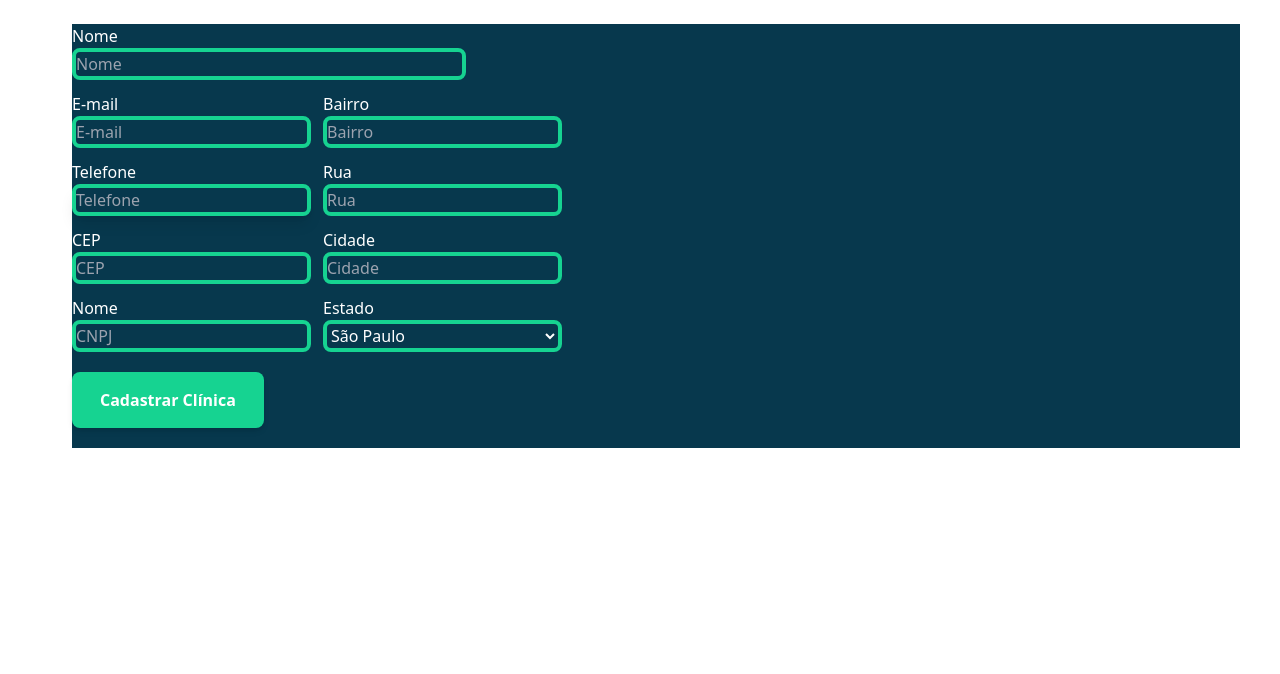
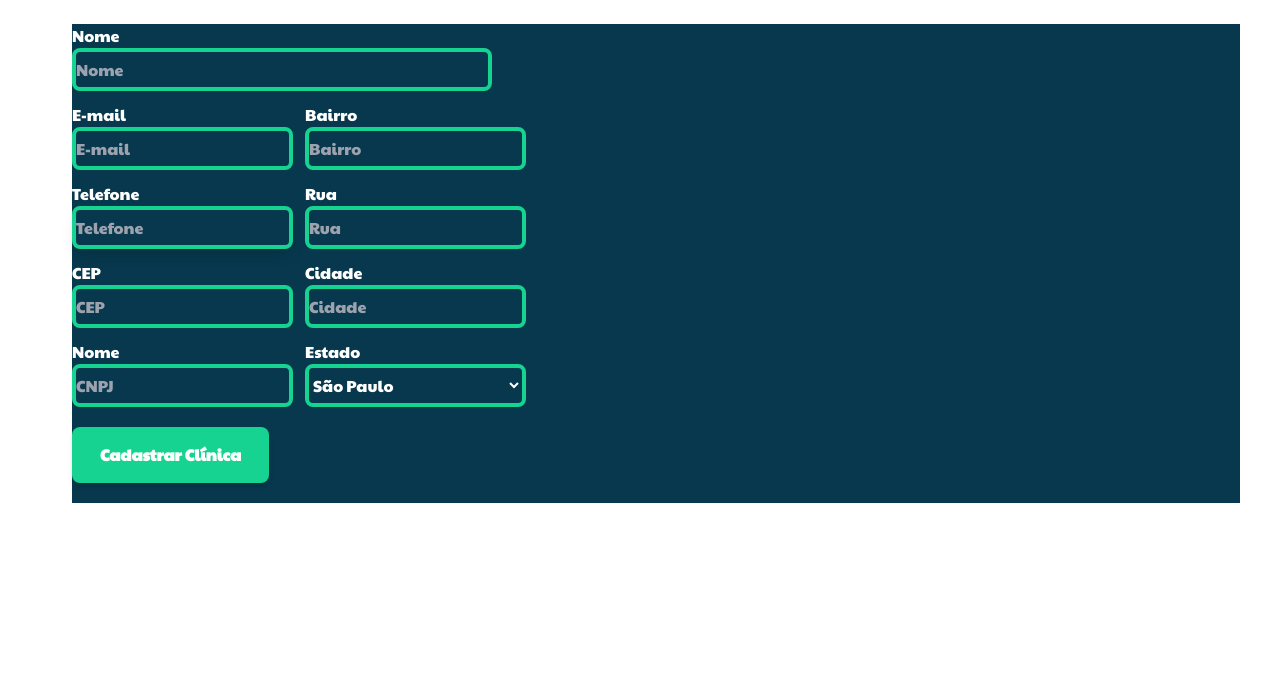
Before and after one commit to Acolhe/primeiro-ano, a plain HTML site: page Site/index.html in a window 1280 px wide. Shown: the part 126-800 px from the top of the page. Drawn offline with nearby package versions, Linux system fonts and the light colour scheme.

Commit message:
Algumas alterações no formse adição de fonte

```diff
--- a/Site/index.html
+++ b/Site/index.html
@@ -25,8 +25,14 @@
     </style>
     <title>Acolhe</title>
     <link rel="stylesheet" href="styles.css" />
+    <link rel="preconnect" href="https://fonts.googleapis.com" />
+    <link rel="preconnect" href="https://fonts.gstatic.com" crossorigin />
+    <link
+      href="https://fonts.googleapis.com/css2?family=Be+Vietnam+Pro&family=Paytone+One&display=swap"
+      rel="stylesheet"
+    />
   </head>
-  <body class="font-sans">
+  <body class="font-paytonone">
     <header
       class="justify-between px-3 w-full bg-[#124E69] flex justify-content align-center"
     >
@@ -48,7 +54,7 @@
 
     <main class="p-10 ml-8">
       <section class="bg-[#07384D]">
-        <form action="#" class="text-white">
+        <form action="#" class="text-white bg-[#07384D]">
           <fieldset onsubmit="handlesubmit">
             <div class="flex flex-col">
               <label for="nome">Nome</label>
@@ -58,7 +64,7 @@
                 type="text"
                 id="nome"
                 name="nome"
-                class="bg-transparent border-4 rounded-lg border-[#16D391] mb-3 w-[24.6rem]"
+                class="bg-transparent border-4 rounded-lg border-[#16D391] mb-3 w-[26.27rem] h-[2.688em]"
                 placeholder="Nome"
               />
             </div>
@@ -73,7 +79,7 @@
                     placeholder="E-mail"
                     id="e-mail"
                     name="e-mail"
-                    class="bg-transparent border-4 rounded-lg border-[#16D391]"
+                    class="bg-transparent border-4 rounded-lg border-[#16D391] h-[2.688em]"
                   />
                 </div>
 
@@ -81,7 +87,7 @@
                   <label for="telefone">Telefone</label>
                   <input
                     required
-                    class="bg-transparent shadow-lg border-4 rounded-lg border-[#16D391]"
+                    class="bg-transparent shadow-lg border-4 rounded-lg border-[#16D391] h-[2.688em]"
                     type="tel"
                     id="telefone"
                     placeholder="Telefone"
@@ -97,7 +103,7 @@
                     name="cep"
                     maxlenght="8"
                     placeholder="CEP"
-                    class="bg-transparent border-4 rounded-lg border-[#16D391]"
+                    class="bg-transparent border-4 rounded-lg border-[#16D391] h-[2.688em]"
                   />
                 </div>
 
@@ -109,7 +115,7 @@
                     name="cnpj"
                     id="cnpj"
                     placeholder="CNPJ"
-                    class="bg-transparent border-4 rounded-lg border-[#16D391]"
+                    class="bg-transparent border-4 rounded-lg border-[#16D391] h-[2.688em]"
                   />
                 </div>
               </div>
@@ -123,7 +129,7 @@
                     id="bairro"
                     name="bairro"
                     placeholder="Bairro"
-                    class="bg-transparent border-4 rounded-lg border-[#16D391]"
+                    class="bg-transparent border-4 rounded-lg border-[#16D391] h-[2.688em]"
                   />
                 </div>
 
@@ -135,7 +141,7 @@
                     id="rua"
                     name="rua"
                     placeholder="Rua"
-                    class="bg-transparent border-4 rounded-lg border-[#16D391]"
+                    class="bg-transparent border-4 rounded-lg border-[#16D391] h-[2.688em]"
                   />
                 </div>
 
@@ -147,7 +153,7 @@
                     id="cidade"
                     name="cidade"
                     placeholder="Cidade"
-                    class="bg-transparent border-4 rounded-lg border-[#16D391]"
+                    class="bg-transparent border-4 rounded-lg border-[#16D391] h-[2.688em]"
                   />
                 </div>
 
@@ -156,7 +162,7 @@
                   <select
                     name="estado"
                     id="estado"
-                    class="text-white bg-transparent border-4 rounded-lg border-[#16D391]"
+                    class="text-white bg-transparent border-4 rounded-lg border-[#16D391] h-[2.688em]"
                   >
                     <option value="sp">São Paulo</option>
                   </select>
--- a/Site/styles.css
+++ b/Site/styles.css
@@ -1,3 +1,6 @@
-@import url("https://fonts.googleapis.com/css2?family=Be+Vietnam+Pro&family=Paytone+One&display=swap");
+@import url("/assets/PaytoneOne-Regular.ttf");
 
-@tailwind utilities;
+body {
+  font-family: "Be Vietnam Pro", sans-serif;
+  font-family: "Paytone One", sans-serif;
+}
--- a/tailwind.config.js
+++ b/tailwind.config.js
@@ -2,7 +2,9 @@
 module.exports = {
   content: [],
   theme: {
-    extend: {},
+    extend: {
+      fontFamily: {},
+    },
   },
   plugins: [],
-}
+};
```
Also changed, not shown: img/Imagem_petsPasseando.png (added).
